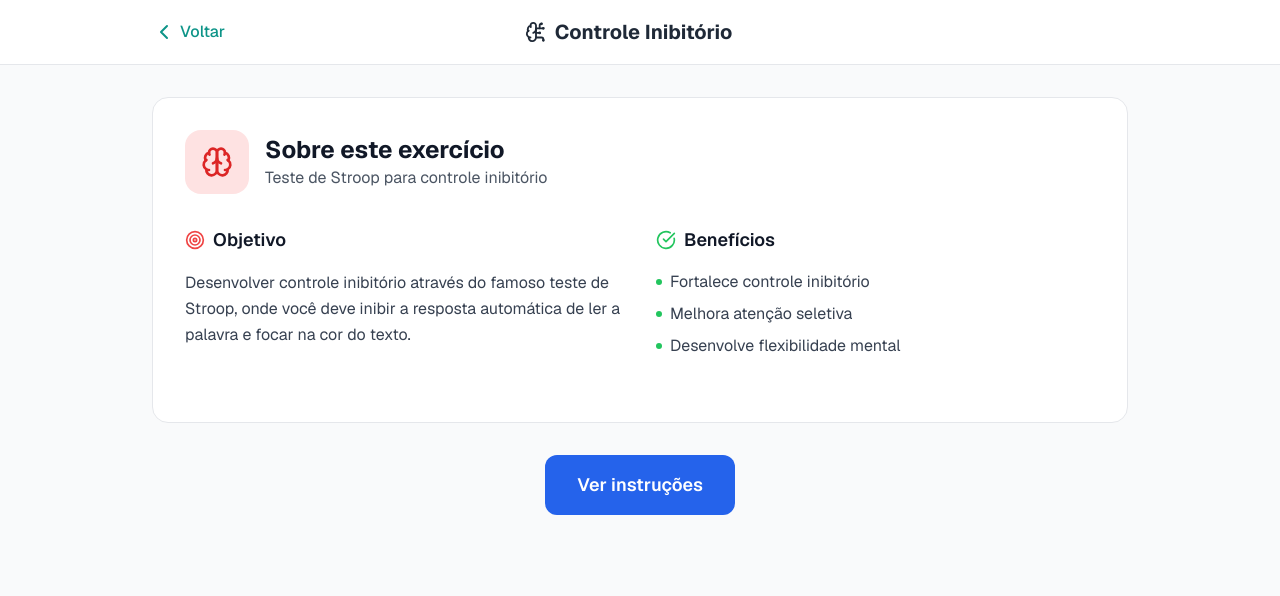
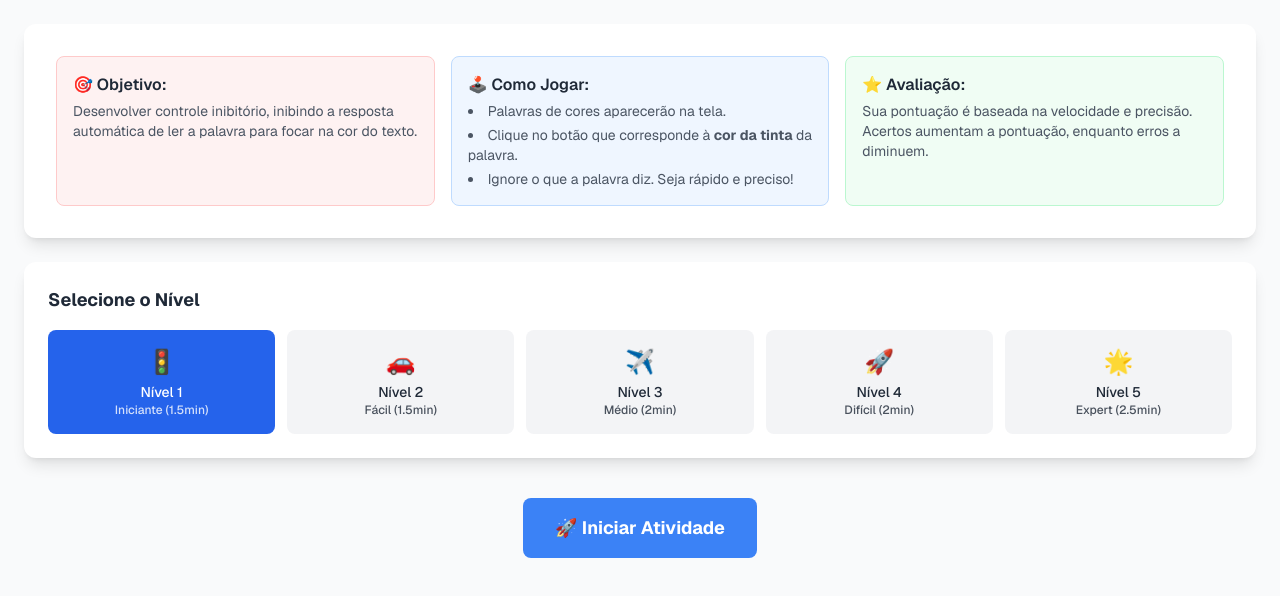
Before and after one commit to ClaudemirWork/teaplus-working, a Next.js app: page /inhibitory-control in a window 1280 px wide. Shown: the top 596 px of the page. Built offline with nearby package versions, Linux system fonts and the light colour scheme.

Commit message:
Update page.tsx atualização de layout atividade controle inibitório

```diff
--- a/app/inhibitory-control/page.tsx
+++ b/app/inhibitory-control/page.tsx
@@ -2,59 +2,25 @@
 
 import React, { useState, useEffect, useRef } from 'react'
 import { Play, Pause, RotateCcw, Award, Target, Clock, Brain, CheckCircle, Save, BrainCircuit, ChevronLeft } from 'lucide-react'
-import Link from 'next/link'
 import { useRouter } from 'next/navigation'
 import { createClient } from '../utils/supabaseClient'
 
-// Componente do Cabeçalho Padrão
-const GameHeader = ({ onSave, isSaveDisabled, title, icon, showSaveButton }) => (
-    <header className="bg-white/90 backdrop-blur-sm border-b border-gray-200 sticky top-0 z-10">
-        <div className="max-w-5xl mx-auto px-4 sm:px-6">
-            <div className="flex items-center justify-between h-16">
-                <Link
-                    href="/dashboard"
-                    className="flex items-center text-teal-600 hover:text-teal-700 transition-colors"
-                >
-                    <ChevronLeft className="h-6 w-6" />
-                    <span className="ml-1 font-medium text-sm sm:text-base">Voltar</span>
-                </Link>
-                <h1 className="text-lg sm:text-xl font-bold text-gray-800 text-center flex items-center gap-2">
-                    {icon}
-                    <span>{title}</span>
-                </h1>
-                {showSaveButton && onSave ? (
-                    <button
-                        onClick={onSave}
-                        disabled={isSaveDisabled}
-                        className={`flex items-center space-x-2 px-3 py-2 sm:px-4 rounded-lg font-semibold transition-colors ${
-                            !isSaveDisabled
-                                ? 'bg-green-500 text-white hover:bg-green-600'
-                                : 'bg-gray-300 text-gray-500 cursor-not-allowed'
-                        }`}
-                    >
-                        <Save size={18} />
-                        <span className="hidden sm:inline">{isSaveDisabled ? 'Salvando...' : 'Salvar'}</span>
-                    </button>
-                ) : (
-                    <div className="w-24"></div>
-                )}
-            </div>
-        </div>
-    </header>
-);
+// O GameHeader é importado de um local compartilhado, conforme o log.
+// import GameHeader from '../components/GameHeader';
 
 const InhibitoryControlPage = () => {
     const router = useRouter();
     const supabase = createClient();
 
-    const [gameState, setGameState] = useState<'intro' | 'instructions' | 'playing' | 'paused' | 'finished'>('intro')
+    // Estado inicial agora é 'initial' para a tela de pré-jogo padronizada
+    const [gameState, setGameState] = useState<'initial' | 'playing' | 'paused' | 'finished'>('initial')
     const [currentRound, setCurrentRound] = useState(0)
     const [score, setScore] = useState(0)
-    const [timeLeft, setTimeLeft] = useState(60)
+    const [timeLeft, setTimeLeft] = useState(90) // Tempo ajustado para 1.5min (Nível 1)
     const [currentStimulus, setCurrentStimulus] = useState<{ color: string, word: string, isCongruent: boolean } | null>(null)
-    const [responses, setResponses] = useState<{correct: number, incorrect: number, missed: number}>({correct: 0, incorrect: 0, missed: 0})
+    const [responses, setResponses] = useState<{ correct: number, incorrect: number, missed: number }>({ correct: 0, incorrect: 0, missed: 0 })
     const [showStimulus, setShowStimulus] = useState(false)
-    const [level, setLevel] = useState(1)
+    const [nivelSelecionado, setNivelSelecionado] = useState<number | null>(1); // Inicia com o nível 1 selecionado
     const [salvando, setSalvando] = useState(false);
 
     const stimulusTimerRef = useRef<NodeJS.Timeout | null>(null)
@@ -68,7 +34,14 @@ const InhibitoryControlPage = () => {
         'AMARELO': 'text-yellow-500'
     }
 
-    // Efeito para controlar o timer principal do jogo
+    const niveis = [
+        { id: 1, nome: "Nível 1", dificuldade: "Iniciante", duracao: 1.5, icone: "🚦" },
+        { id: 2, nome: "Nível 2", dificuldade: "Fácil", duracao: 1.5, icone: "🚗" },
+        { id: 3, nome: "Nível 3", dificuldade: "Médio", duracao: 2, icone: "✈️" },
+        { id: 4, nome: "Nível 4", dificuldade: "Difícil", duracao: 2, icone: "🚀" },
+        { id: 5, nome: "Nível 5", dificuldade: "Expert", duracao: 2.5, icone: "🌟" }
+    ];
+
     useEffect(() => {
         if (gameState === 'playing' && timeLeft > 0) {
             gameTimerRef.current = setTimeout(() => {
@@ -83,14 +56,16 @@ const InhibitoryControlPage = () => {
         }
     }, [timeLeft, gameState])
 
-    // **CORREÇÃO APLICADA AQUI**
-    // Efeito para iniciar o jogo quando o estado muda para 'playing'
     useEffect(() => {
         if (gameState === 'playing') {
             startRound();
         }
     }, [gameState]);
 
+    const handleNivelSelect = (nivel: any) => {
+        setNivelSelecionado(nivel.id);
+        setTimeLeft(nivel.duracao * 60);
+    };
 
     const generateStimulus = () => {
         const colorWord = colors[Math.floor(Math.random() * colors.length)]
@@ -105,7 +80,6 @@ const InhibitoryControlPage = () => {
     }
 
     const startRound = () => {
-        // Esta verificação de segurança é mantida
         if (gameState !== 'playing' || timeLeft === 0) return;
 
         const stimulus = generateStimulus()
@@ -113,9 +87,9 @@ const InhibitoryControlPage = () => {
         setShowStimulus(true)
         setCurrentRound(prev => prev + 1)
 
-        const delay = Math.max(2000 - (level * 150), 800) // Aumentado um pouco o tempo inicial
+        const delay = Math.max(2000 - (nivelSelecionado! * 150), 800)
         stimulusTimerRef.current = setTimeout(() => {
-            if (stimulusTimerRef.current) { // Checa se o timer ainda é o mesmo
+            if (stimulusTimerRef.current) {
                 setShowStimulus(false)
                 setResponses(prev => ({ ...prev, missed: prev.missed + 1 }))
                 setTimeout(() => startRound(), 500)
@@ -134,29 +108,26 @@ const InhibitoryControlPage = () => {
         const isCorrect = selectedColor === currentStimulus.color
 
         if (isCorrect) {
-            setScore(prev => prev + 10 + (level * 5))
+            setScore(prev => prev + 10 + (nivelSelecionado! * 5))
             setResponses(prev => ({ ...prev, correct: prev.correct + 1 }))
-
-            if (responses.correct > 0 && (responses.correct + 1) % 10 === 0) {
-                setLevel(prev => Math.min(prev + 1, 5))
-            }
         } else {
-            setScore(prev => Math.max(0, prev - 5)); // Penalidade por erro
+            setScore(prev => Math.max(0, prev - 5));
             setResponses(prev => ({ ...prev, incorrect: prev.incorrect + 1 }))
         }
 
         setShowStimulus(false)
-        setTimeout(() => startRound(), 500) // Próxima rodada um pouco mais rápido
+        setTimeout(() => startRound(), 500)
     }
 
     const startGame = () => {
-        setTimeLeft(60)
+        if (nivelSelecionado === null) {
+            alert("Por favor, selecione um nível para começar.");
+            return;
+        }
         setCurrentRound(0)
         setScore(0)
-        setResponses({correct: 0, incorrect: 0, missed: 0})
-        setLevel(1)
-        // A chamada para startRound() foi removida daqui
-        setGameState('playing') // Apenas muda o estado
+        setResponses({ correct: 0, incorrect: 0, missed: 0 })
+        setGameState('playing')
     }
 
     const pauseGame = () => {
@@ -176,13 +147,14 @@ const InhibitoryControlPage = () => {
     }
 
     const resetGame = () => {
-        setGameState('instructions')
+        setGameState('initial') // Volta para a nova tela inicial
         setCurrentRound(0)
         setScore(0)
-        setResponses({correct: 0, incorrect: 0, missed: 0})
+        setResponses({ correct: 0, incorrect: 0, missed: 0 })
         setCurrentStimulus(null)
         setShowStimulus(false)
-        setLevel(1)
+        setNivelSelecionado(1);
+        setTimeLeft(90);
     }
 
     const handleSaveSession = async () => {
@@ -190,42 +162,38 @@ const InhibitoryControlPage = () => {
             alert('Complete pelo menos uma rodada antes de salvar.');
             return;
         }
-
         setSalvando(true);
-
         try {
             const { data: { user }, error: userError } = await supabase.auth.getUser();
-
             if (userError || !user) {
                 console.error('Erro ao obter usuário:', userError);
                 alert('Erro: Sessão expirada. Por favor, faça login novamente.');
                 router.push('/login');
                 return;
             }
-
-            const { data, error } = await supabase
+            const { error } = await supabase
                 .from('sessoes')
                 .insert([{
                     usuario_id: user.id,
                     atividade_nome: 'Controle Inibitório',
                     pontuacao_final: score,
                     data_fim: new Date().toISOString(),
+                    nivel_final: nivelSelecionado,
+                    detalhes: {
+                        precisao: accuracy,
+                        respostas_corretas: responses.correct,
+                        respostas_incorretas: responses.incorrect,
+                        respostas_perdidas: responses.missed,
+                        rodadas_totais: currentRound,
+                    }
                 }]);
 
             if (error) {
                 console.error('Erro ao salvar:', error);
                 alert(`Erro ao salvar: ${error.message}`);
             } else {
-                alert(`Sessão salva com sucesso!
-
-📊 Resumo:
-• Pontuação Final: ${score}
-• Precisão: ${accuracy}%
-• Nível Alcançado: ${level}
-• Respostas Corretas: ${responses.correct}
-• Respostas Incorretas: ${responses.incorrect}`);
-
-                router.push('/dashboard');
+                alert(`Sessão salva com sucesso!`);
+                router.push('/dashboard'); // Redirecionamento padronizado
             }
         } catch (error: any) {
             console.error('Erro inesperado:', error);
@@ -241,122 +209,89 @@ const InhibitoryControlPage = () => {
 
     return (
         <div className="min-h-screen bg-gray-50">
-            <GameHeader
+            {/* O GameHeader padrão será renderizado pelo layout global da aplicação */}
+            {/* <GameHeader
                 title="Controle Inibitório"
                 icon={<BrainCircuit size={22} />}
                 onSave={handleSaveSession}
                 isSaveDisabled={salvando}
                 showSaveButton={gameState === 'finished'}
-            />
-            <main className="max-w-5xl mx-auto px-4 sm:px-6 py-8">
-                {gameState === 'intro' && (
-                    <div className="space-y-8">
-                        <div className="bg-white rounded-2xl p-8 border border-gray-200">
-                            <div className="flex items-center gap-4 mb-8">
-                                <div className="w-16 h-16 bg-red-100 rounded-2xl flex items-center justify-center">
-                                    <Brain className="w-8 h-8 text-red-600" />
+            /> */}
+
+            {gameState === 'initial' && (
+                <main className="p-4 sm:p-6 max-w-7xl mx-auto w-full">
+                    <div className="space-y-6">
+
+                        {/* Bloco 1: Cards Informativos */}
+                        <div className="bg-white rounded-xl shadow-lg p-6 sm:p-8">
+                            <div className="grid grid-cols-1 md:grid-cols-3 gap-4">
+
+                                {/* Card de Objetivo */}
+                                <div className="bg-red-50 border border-red-200 rounded-lg p-4">
+                                    <h3 className="font-semibold text-gray-800 mb-1"> 🎯 Objetivo:</h3>
+                                    <p className="text-sm text-gray-600">
+                                        Desenvolver controle inibitório, inibindo a resposta automática de ler a palavra para focar na cor do texto.
+                                    </p>
                                 </div>
-                                <div>
-                                    <h2 className="text-2xl font-bold text-gray-900">Sobre este exercício</h2>
-                                    <p className="text-gray-600">Teste de Stroop para controle inibitório</p>
+
+                                {/* Card de Como Jogar */}
+                                <div className="bg-blue-50 border border-blue-200 rounded-lg p-4">
+                                    <h3 className="font-semibold text-gray-800 mb-1"> 🕹️ Como Jogar:</h3>
+                                    <ul className="list-disc list-inside text-sm text-gray-600 space-y-1">
+                                        <li>Palavras de cores aparecerão na tela.</li>
+                                        <li>Clique no botão que corresponde à <strong>cor da tinta</strong> da palavra.</li>
+                                        <li>Ignore o que a palavra diz. Seja rápido e preciso!</li>
+                                    </ul>
+                                </div>
+
+                                {/* Card de Avaliação/Progresso */}
+                                <div className="bg-green-50 border border-green-200 rounded-lg p-4">
+                                    <h3 className="font-semibold text-gray-800 mb-1"> ⭐ Avaliação:</h3>
+                                    <p className="text-sm text-gray-600">
+                                        Sua pontuação é baseada na velocidade e precisão. Acertos aumentam a pontuação, enquanto erros a diminuem.
+                                    </p>
+                                </div>
+
                             </div>
                         </div>
-                            <div className="grid md:grid-cols-2 gap-8 mb-8">
-                                <div>
-                                    <h3 className="text-lg font-semibold text-gray-900 mb-4 flex items-center gap-2">
-                                        <Target className="w-5 h-5 text-red-500" />
-                                        Objetivo
-                                    </h3>
-                                    <p className="text-gray-700 leading-relaxed">
-                                        Desenvolver controle inibitório através do famoso teste de Stroop,
-                                        onde você deve inibir a resposta automática de ler a palavra e focar na cor do texto.
-                                    </p>
-                                </div>
-                                <div>
-                                    <h3 className="text-lg font-semibold text-gray-900 mb-4 flex items-center gap-2">
-                                        <CheckCircle className="w-5 h-5 text-green-500" />
-                                        Benefícios
-                                    </h3>
-                                    <ul className="text-gray-700 space-y-2">
-                                        <li className="flex items-center gap-2">
-                                            <div className="w-1.5 h-1.5 bg-green-500 rounded-full"></div>
-                                            Fortalece controle inibitório
-                                        </li>
-                                        <li className="flex items-center gap-2">
-                                            <div className="w-1.5 h-1.5 bg-green-500 rounded-full"></div>
-                                            Melhora atenção seletiva
-                                        </li>
-                                        <li className="flex items-center gap-2">
-                                            <div className="w-1.5 h-1.5 bg-green-500 rounded-full"></div>
-                                            Desenvolve flexibilidade mental
-                                        </li>
-                                    </ul>
+
+                        {/* Bloco 2: Seleção de Nível */}
+                        <div className="bg-white rounded-xl shadow-lg p-6">
+                            <h2 className="text-lg font-bold text-gray-800 mb-4">Selecione o Nível</h2>
+                            <div className="grid grid-cols-2 md:grid-cols-3 lg:grid-cols-5 gap-3">
+                                {niveis.map((nivel) => (
+                                    <button
+                                        key={nivel.id}
+                                        onClick={() => handleNivelSelect(nivel)}
+                                        className={`p-4 rounded-lg font-medium transition-colors ${nivelSelecionado === nivel.id
+                                            ? 'bg-blue-600 text-white'
+                                            : 'bg-gray-100 text-gray-800 hover:bg-gray-200'
+                                            }`}
+                                    >
+                                        <div className="text-2xl mb-1">{nivel.icone}</div>
+                                        <div className="text-sm">{nivel.nome}</div>
+                                        <div className="text-xs opacity-80">{`${nivel.dificuldade} (${nivel.duracao}min)`}</div>
+                                    </button>
+                                ))}
                             </div>
                         </div>
-                        </div>
-                        <div className="text-center">
+
+                        {/* Bloco 3: Botão Iniciar */}
+                        <div className="text-center pt-4">
                             <button
-                                onClick={() => setGameState('instructions')}
-                                className="bg-blue-600 hover:bg-blue-700 text-white py-4 px-8 rounded-xl font-semibold text-lg transition-colors"
+                                onClick={startGame}
+                                disabled={nivelSelecionado === null}
+                                className="bg-blue-500 hover:bg-blue-600 text-white font-bold py-4 px-8 rounded-lg text-lg transition-colors disabled:bg-gray-300 disabled:cursor-not-allowed"
                             >
-                                Ver instruções
+                                🚀 Iniciar Atividade
                             </button>
                         </div>
                     </div>
-                )}
-
-                {gameState === 'instructions' && (
-                    <div className="space-y-8 bg-white p-8 rounded-xl shadow-lg">
-                        <h2 className="text-2xl font-bold text-gray-900 mb-8 text-center">📋 Como jogar</h2>
-                        <div className="space-y-8">
-                            <div className="bg-blue-50 rounded-xl p-6 border border-blue-200">
-                                <h3 className="text-lg font-semibold text-blue-900 mb-4">🎯 Regra principal</h3>
-                                <p className="text-blue-800 leading-relaxed">
-                                    Palavras de cores aparecerão na tela. Você deve responder baseado na <strong>COR do texto</strong>, não na palavra escrita.
-                                </p>
-                            </div>
-                            <div className="grid md:grid-cols-2 gap-6">
-                                <div className="bg-green-50 rounded-xl p-6 border border-green-200">
-                                    <h3 className="text-lg font-semibold text-green-800 mb-4">✅ Exemplo correto</h3>
-                                    <div className="text-center mb-4">
-                                        <span className="text-5xl font-bold text-blue-500">VERMELHO</span>
-                                    </div>
-                                    <p className="text-green-700 text-center">
-                                        Resposta correta: <strong>AZUL</strong><br/>
-                                        <span className="text-sm">(cor do texto, não a palavra)</span>
-                                    </p>
-                                </div>
-                                <div className="bg-red-50 rounded-xl p-6 border border-red-200">
-                                    <h3 className="text-lg font-semibold text-red-800 mb-4">❌ Erro comum</h3>
-                                    <div className="text-center mb-4">
-                                        <span className="text-5xl font-bold text-green-500">AZUL</span>
-                                    </div>
-                                    <p className="text-red-700 text-center">
-                                        Resposta errada: AZUL<br/>
-                                        Resposta certa: <strong>VERDE</strong>
-                                    </p>
-                                </div>
-                            </div>
-                        </div>
-                        <div className="flex gap-4 justify-center pt-6">
-                            <button
-                                onClick={() => setGameState('intro')}
-                                className="bg-gray-200 hover:bg-gray-300 text-gray-800 py-3 px-6 rounded-xl font-medium transition-colors"
-                            >
-                                Voltar
-                            </button>
-                            <button
-                                onClick={startGame}
-                                className="bg-blue-600 hover:bg-blue-700 text-white py-3 px-8 rounded-xl font-semibold transition-colors flex items-center gap-2"
-                            >
-                                <Play className="w-5 h-5" />
-                                Iniciar exercício
-                            </button>
-                        </div>
-                    </div>
+                </main>
             )}
 
             {(gameState === 'playing' || gameState === 'paused') && (
+                <main className="max-w-5xl mx-auto px-4 sm:px-6 py-8">
                      <div className="space-y-6 bg-white p-8 rounded-xl shadow-lg">
                               <div className="grid grid-cols-3 gap-4 text-center mb-4">
                                   <div>
@@ -369,7 +304,7 @@ const InhibitoryControlPage = () => {
                                   </div>
                                   <div>
                                       <div className="text-sm font-medium text-gray-500">Nível</div>
-                                 <div className="text-2xl font-bold text-purple-600">{level}</div>
+                                      <div className="text-2xl font-bold text-purple-600">{nivelSelecionado}</div>
                                   </div>
                               </div>
 
@@ -437,9 +372,11 @@ const InhibitoryControlPage = () => {
                                   </button>
                               </div>
                           </div>
+                </main>
             )}
 
             {gameState === 'finished' && (
+                <main className="max-w-5xl mx-auto px-4 sm:px-6 py-8">
                     <div className="space-y-8 bg-white p-8 rounded-xl shadow-lg">
                         <div className="text-center">
                             <div className="w-20 h-20 bg-green-100 rounded-full flex items-center justify-center mx-auto mb-6">
@@ -457,7 +394,7 @@ const InhibitoryControlPage = () => {
                                     <div className="text-sm font-medium text-gray-600">Precisão</div>
                                 </div>
                                 <div className="bg-gray-50 rounded-xl p-4 border border-gray-200">
-                                    <div className="text-3xl font-bold text-purple-600 mb-2">{level}</div>
+                                    <div className="text-3xl font-bold text-purple-600 mb-2">{nivelSelecionado}</div>
                                     <div className="text-sm font-medium text-gray-600">Nível</div>
                                 </div>
                                 <div className="bg-gray-50 rounded-xl p-4 border border-gray-200">
@@ -475,10 +412,10 @@ const InhibitoryControlPage = () => {
                             </div>
                         </div>
                     </div>
+                </main>
             )}
-            </main>
         </div>
     )
 }
 
-export default InhibitoryControlPage
+export default InhibitoryControlPage;
```
Lines whose indentation alone changed are shown as unchanged.
